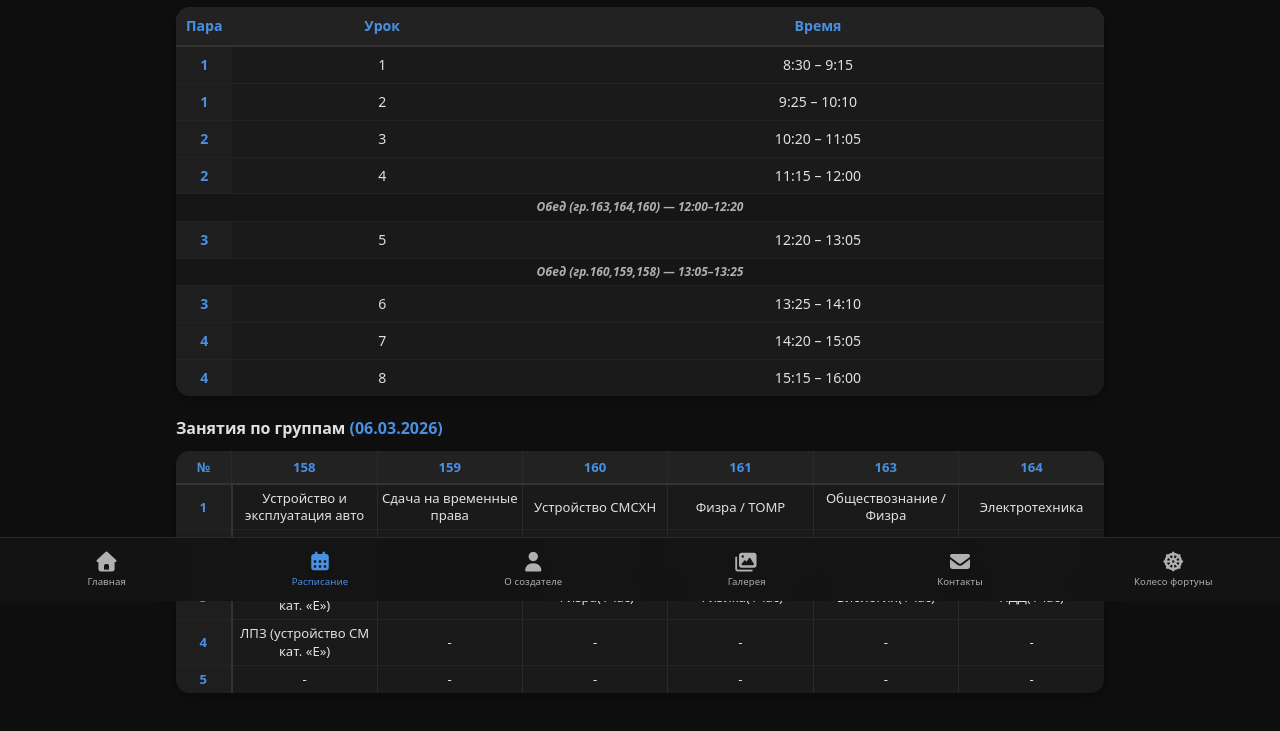
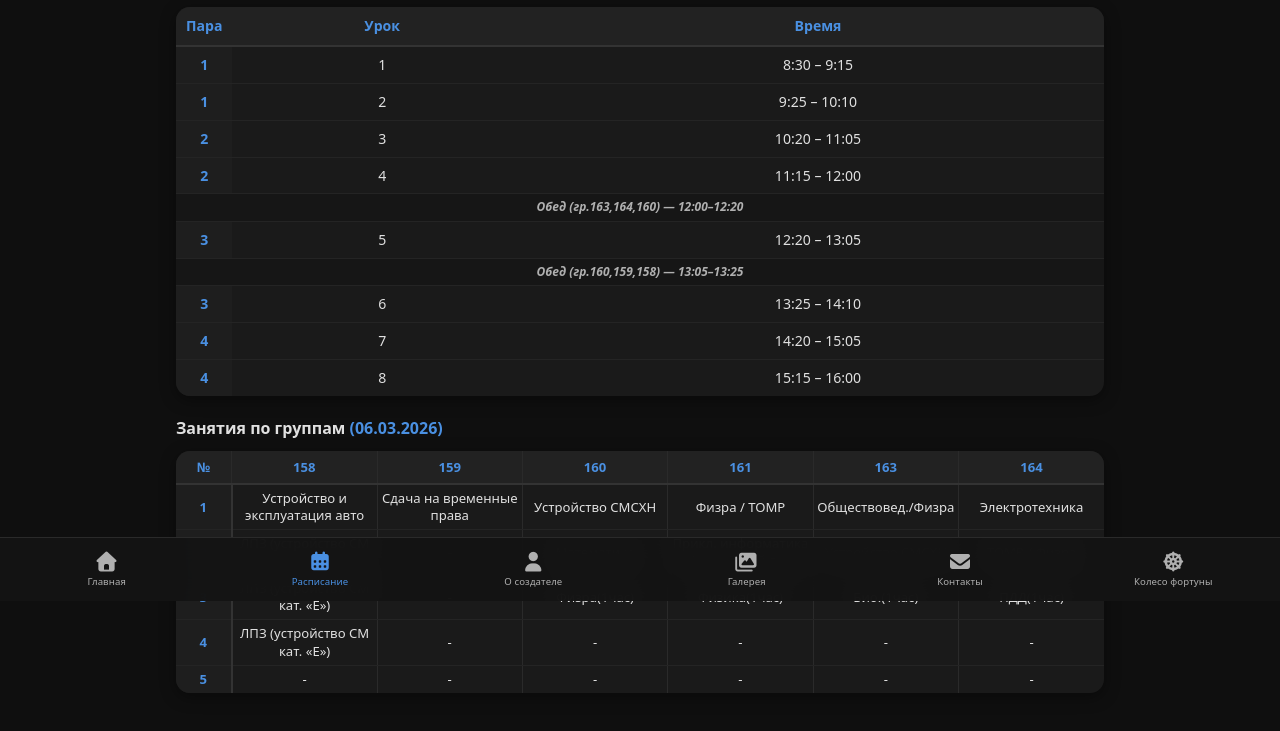
Before and after one commit to f1ikcer/Kokhanovsky-College, a plain HTML site: page schedule.html in a window 1280 px wide. Shown: the part 199-930 px from the top of the page. Drawn offline with Linux system fonts and the light colour scheme.

Commit message:
Update schedule.html

```diff
--- a/schedule.html
+++ b/schedule.html
@@ -179,7 +179,7 @@
           <td>Сдача на временные права</td>
           <td>Устройство СМСХН</td>
           <td>Физра / ТОМР</td>
-          <td>Обществознание / Физра</td>
+          <td>Обществовед./Физра</td>
           <td>Электротехника</td>
         </tr>
         <tr>
@@ -197,7 +197,7 @@
           <td>-</td>
           <td>Физра(1час)</td>
           <td>Физика(1час)</td>
-          <td>Биология(1час)</td>
+          <td>Био.(1час)</td>
           <td>ПДД(1час)</td>
         </tr>
         <tr>
```
